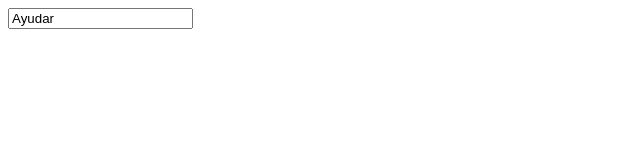
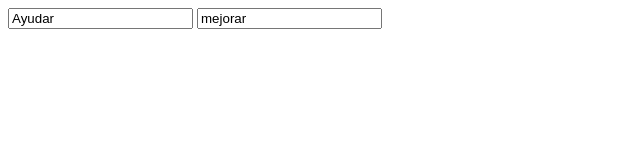
Before and after one commit to Jjaramilloh/PracticaGit, a plain HTML site: page index.html in a window 1280 px wide. Shown: the whole page, without its empty margins (0-640 px from the left). Drawn offline with Linux system fonts and the light colour scheme.

Commit message:
se añadio un input

```diff
--- a/index.html
+++ b/index.html
@@ -8,7 +8,7 @@
 <body>
   <form action="">
       <input type="text" value="Ayudar">
-
+        <input type="text" value="mejorar">
   </form>
 
 </body>
```
